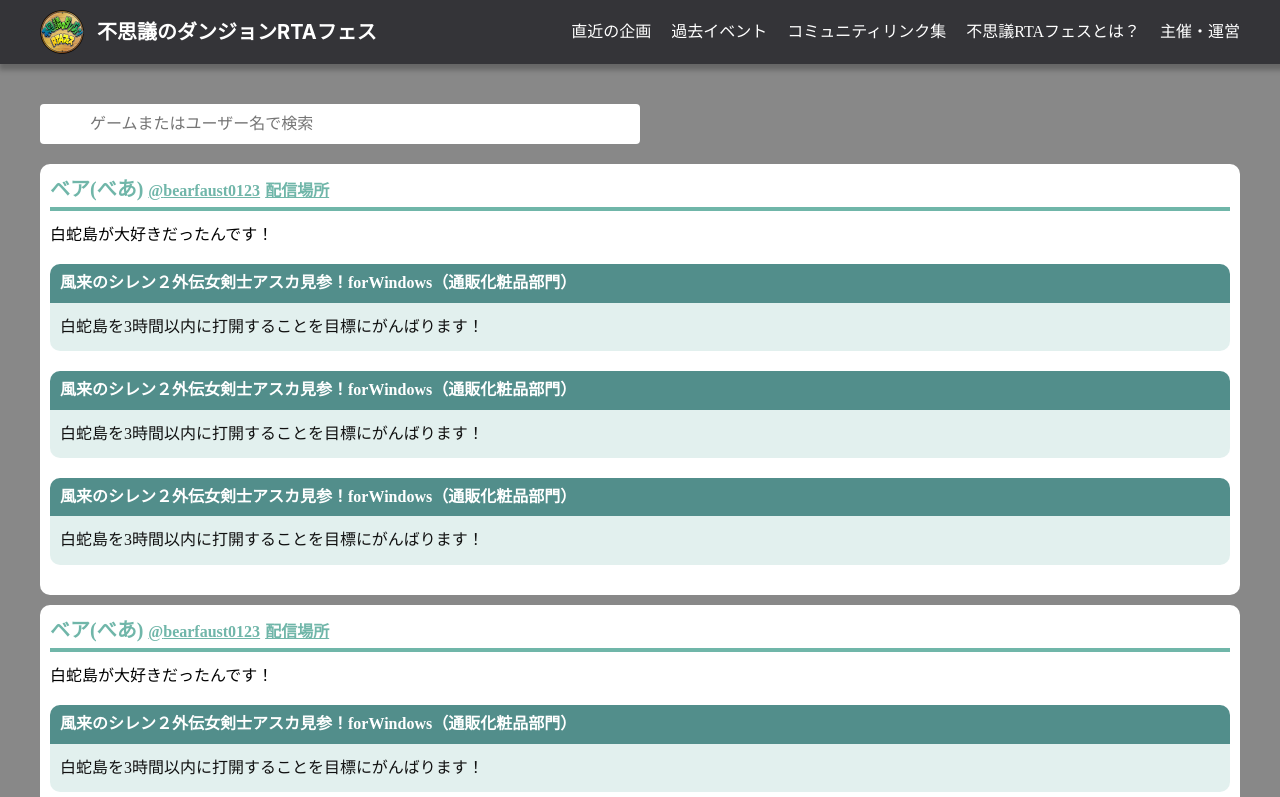
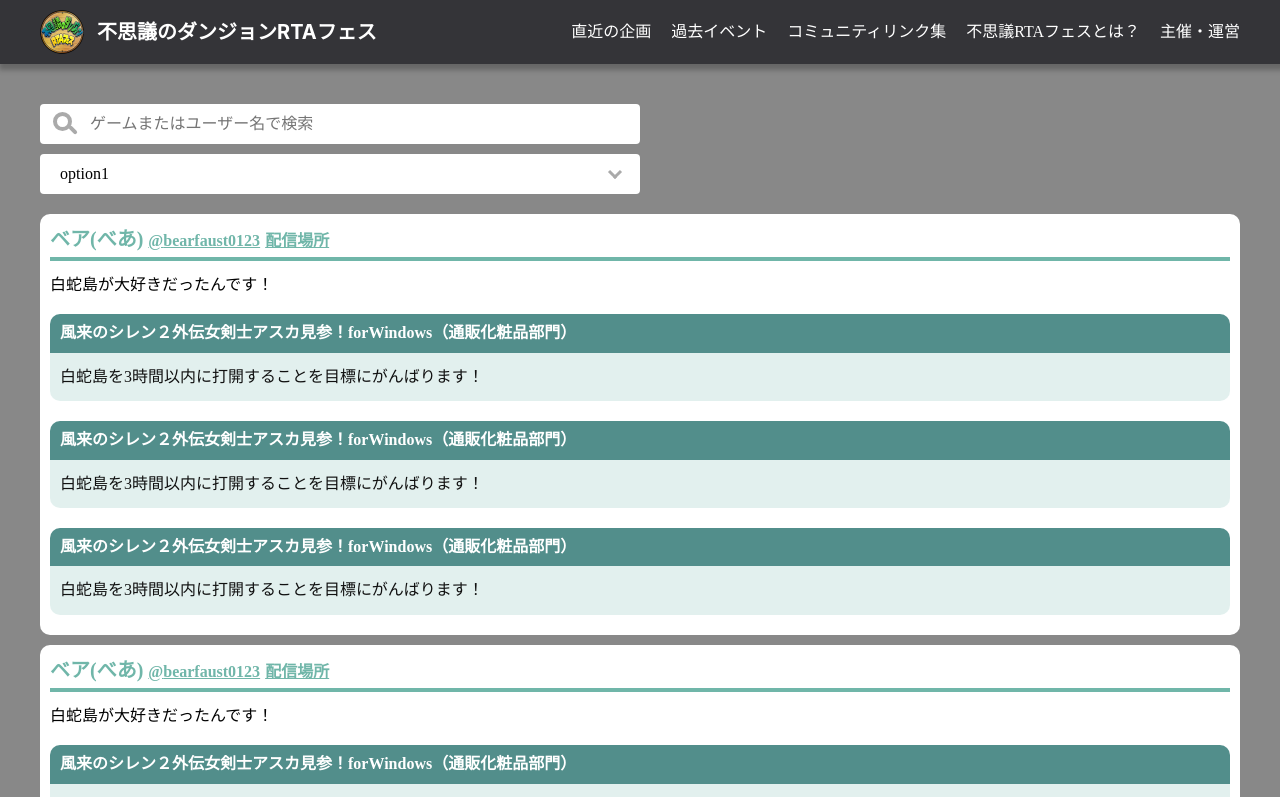
Before and after one commit to mysrtafes/mysrtafes-web-front, a Next.js app: page /event/challenge-dungeon/submissions in a window 1280 px wide. Shown: the top 797 px of the page. Built offline with nearby package versions, Linux system fonts and the light colour scheme.

Commit message:
GameContainerの軽微な修正とSearchフォーム部品実装

```diff
--- a/src/components/page/event/GameContainer/GameContainer.module.scss
+++ b/src/components/page/event/GameContainer/GameContainer.module.scss
@@ -20,4 +20,7 @@
     color: #111;
     border-radius: 0 0 10px 10px;
   }
+  &:last-child {
+    margin-bottom: 10px;
+  }
 }
--- /dev/null
+++ b/src/components/page/event/SearchBox/InputBox/InputBox.module.scss
@@ -0,0 +1,34 @@
+.inputBox {
+    position: relative;
+    width: 50%;
+    input {
+        height: 40px;
+        width: 100%;
+        background-color: #fff;
+        border-radius: 4px;
+        padding-left: 50px;
+        margin-bottom: 10px;
+    }
+    &::after {
+        content: "";
+        position: absolute;
+        left: 13px;
+        top: 8px;
+        width: 19px;
+        height: 19px;
+        border-radius: 50%;
+        border: solid 4px #aaa;
+    }
+    &::before {
+        content: "";
+        position: absolute;
+        left: 28px;
+        top: 24px;
+        bottom: auto;
+        width: 10px;
+        height: 4px;
+        border-radius: 2.5px;
+        background: #aaa;
+        transform: rotate(45deg);
+    }
+}
--- /dev/null
+++ b/src/components/page/event/SearchBox/InputBox/InputBox.tsx
@@ -0,0 +1,12 @@
+import styles from '@/components/page/event/SearchBox/InputBox/InputBox.module.scss'
+
+const InputBox = () => {
+  return (
+    <div className={styles.inputBox}>
+        <input type="text" placeholder='ゲームまたはユーザー名で検索' />
+    </div>
+
+  )
+}
+
+export default InputBox
--- a/src/components/page/event/SearchBox/SearchBox.module.scss
+++ b/src/components/page/event/SearchBox/SearchBox.module.scss
@@ -1,15 +1,7 @@
 .searchBox {
   width: 100%;
   list-style: none;
-  margin-bottom: 20px;
-  input {
-      height: 40px;
-      width: 50%;
-      background-color: #fff;
-      border-radius: 4px;
-      padding-left: 50px;
-      &::after {
-
-      }
-  }
+  display: flex;
+  flex-direction: column;
+  margin-bottom: 10px;
 }
--- a/src/components/page/event/SearchBox/SearchBox.tsx
+++ b/src/components/page/event/SearchBox/SearchBox.tsx
@@ -1,9 +1,12 @@
 import styles from '@/components/page/event/SearchBox/SearchBox.module.scss'
+import InputBox from '@/components/page/event/SearchBox/InputBox/InputBox'
+import SelectBox from '@/components/page/event/SearchBox/SelectBox/SelectBox'
 
 const SearchBox = () => {
   return (
     <div className={styles.searchBox}>
-        <input type="text" placeholder='ゲームまたはユーザー名で検索' />
+        <InputBox />
+        <SelectBox />
     </div>
   )
 }
--- /dev/null
+++ b/src/components/page/event/SearchBox/SelectBox/SelectBox.module.scss
@@ -0,0 +1,24 @@
+.selectBox {
+    position: relative;
+    width: 50%;
+    select {
+        height: 40px;
+        background-color: #fff;
+        border-radius: 4px;
+        margin-bottom: 10px;
+        padding-left: 20px;
+        width: 100%;
+    }
+    &::after {
+        content: "";
+        position: absolute;
+        right: 20px;
+        top: 13px;
+        bottom: auto;
+        width: 10px;
+        height: 10px;
+        transform: rotate(225deg);
+        border-left: solid 3px #aaa;
+        border-top: solid 3px #aaa;
+    }
+}
--- /dev/null
+++ b/src/components/page/event/SearchBox/SelectBox/SelectBox.tsx
@@ -0,0 +1,14 @@
+import styles from '@/components/page/event/SearchBox/SelectBox/SelectBox.module.scss'
+
+const SelectBox = () => {
+  return (
+
+    <div className={styles.selectBox}>
+        <select>
+            <option>option1</option>
+        </select>
+    </div>
+  )
+}
+
+export default SelectBox
```
